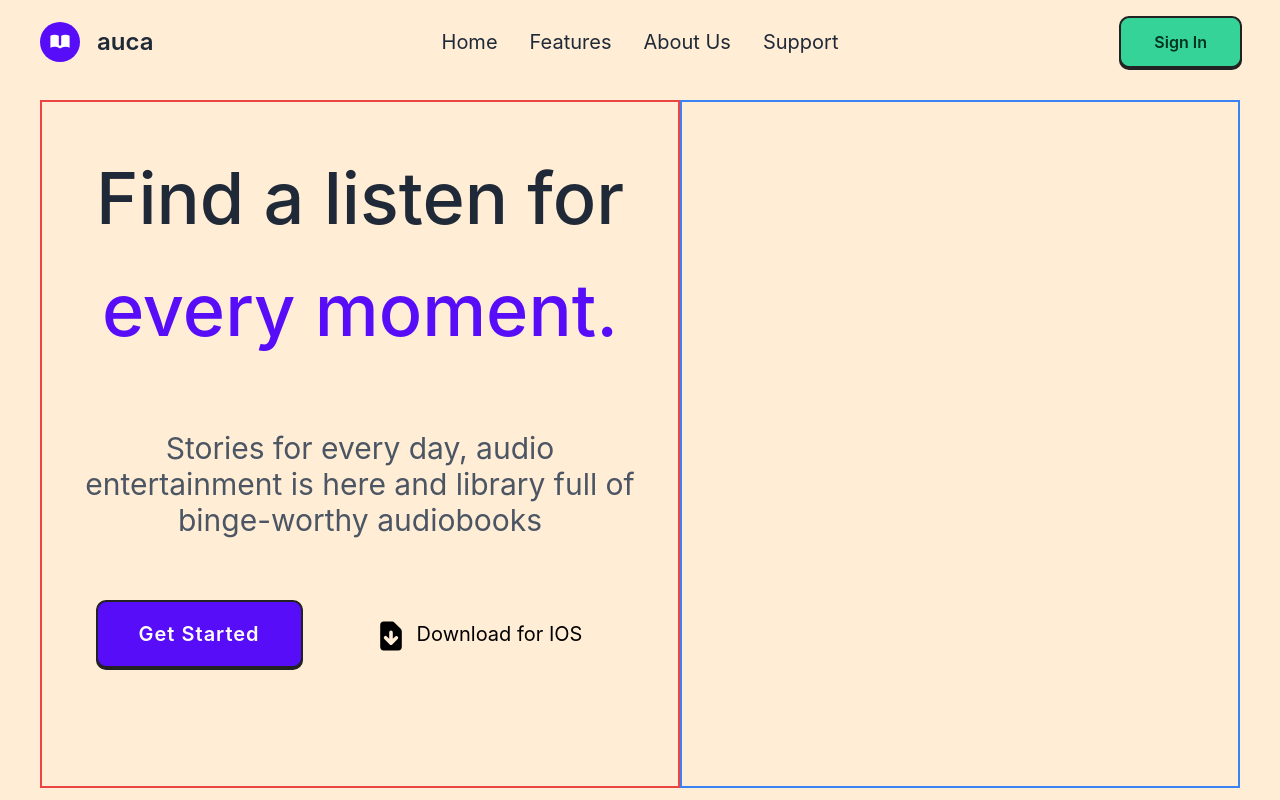
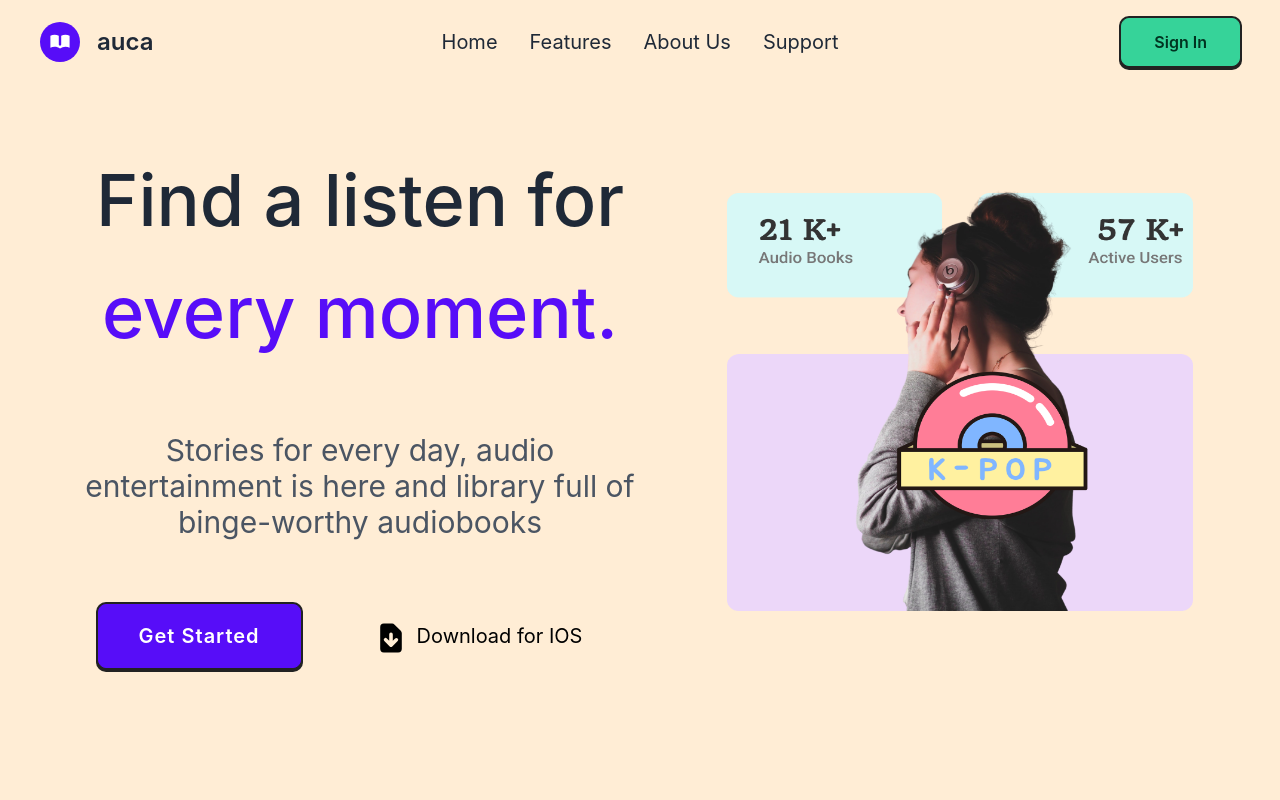
Before and after one commit to jamalpro90/next-audio-books, a Next.js app: page / in a window 1280 px wide. Shown: the top 800 px of the page. Built offline with nearby package versions, Linux system fonts and the light colour scheme.

Commit message:
add image to hero and add animation to navbar

```diff
--- a/components/Hero.js
+++ b/components/Hero.js
@@ -1,11 +1,12 @@
 import { DocumentDownloadIcon } from "@heroicons/react/solid";
+import Image from "next/image";
 import React from "react";
 
 export default function Hero() {
   return (
-    <div className="container mx-auto px-10 py-4 bg-orange-100 h-[90vh] flex">
+    <div className="container mx-auto px-10 py-4 bg-orange-100 h-[100vh] flex">
       {/* Left */}
-      <div className="border-2 border-red-500 flex-1 text-center p-10">
+      <div className="flex-1 text-center p-10 pt-32">
         <h2 className="text-7xl font-medium leading-[7rem]">
           Find a listen for <span className="text-primary">every moment.</span>
         </h2>
@@ -27,7 +28,17 @@ export default function Hero() {
       </div>
 
       {/* Right */}
-      <div className="border-2 border-blue-500 flex-1"></div>
+      <div className="flex-1">
+        <div className="w-5/6 mx-auto pt-32">
+          <Image
+            src="/image/hero.png"
+            alt="Hero Image"
+            width={600}
+            height={600}
+            layout="responsive"
+          />
+        </div>
+      </div>
     </div>
   );
 }
--- a/components/Navbar.js
+++ b/components/Navbar.js
@@ -1,13 +1,27 @@
-import React from "react";
+import React, { useEffect, useState, useRef } from "react";
 import { BeakerIcon, BookOpenIcon } from "@heroicons/react/solid";
 import ButtonSquare from "./ButtonSquare";
 
 export default function Navbar() {
+  // const [scrollY, setScrollY] = useState();
+  const navbar = useRef(null);
+
+  useEffect(() => {
+    window.addEventListener("scroll", () => {
+      // console.log(window.scrollY);
+      if (window.scrollY > 670) {
+        navbar.current.classList.add("shadow-md");
+      } else {
+        navbar.current.classList.remove("shadow-md");
+      }
+    });
+  }, []);
+
   return (
-    // <div className="border-2 border-red-500 container mx-auto px-16 py-">
-    //   <h1>Navbar</h1>
-    // </div>
-    <div className="navbar container mx-auto px-10 py-4 bg-orange-100">
+    <div
+      ref={navbar}
+      className="navbar container mx-auto px-10 py-4 bg-orange-100 fixed z-50 transition duration-200"
+    >
       <div className="navbar-start">
         <div className="bg-primary rounded-full">
           <BookOpenIcon className="w-10 p-2 text-white" />
--- a/pages/index.js
+++ b/pages/index.js
@@ -20,3 +20,6 @@ export default function Home() {
     </div>
   );
 }
+
+// Latihan desain dari dribble punya Hakim Haiman
+// https://dribbble.com/shots/17703699-Auca-Audio-Book-Landing-Page/attachments/12863935?mode=media
```
Also changed, not shown: public/image/hero.png (added).
